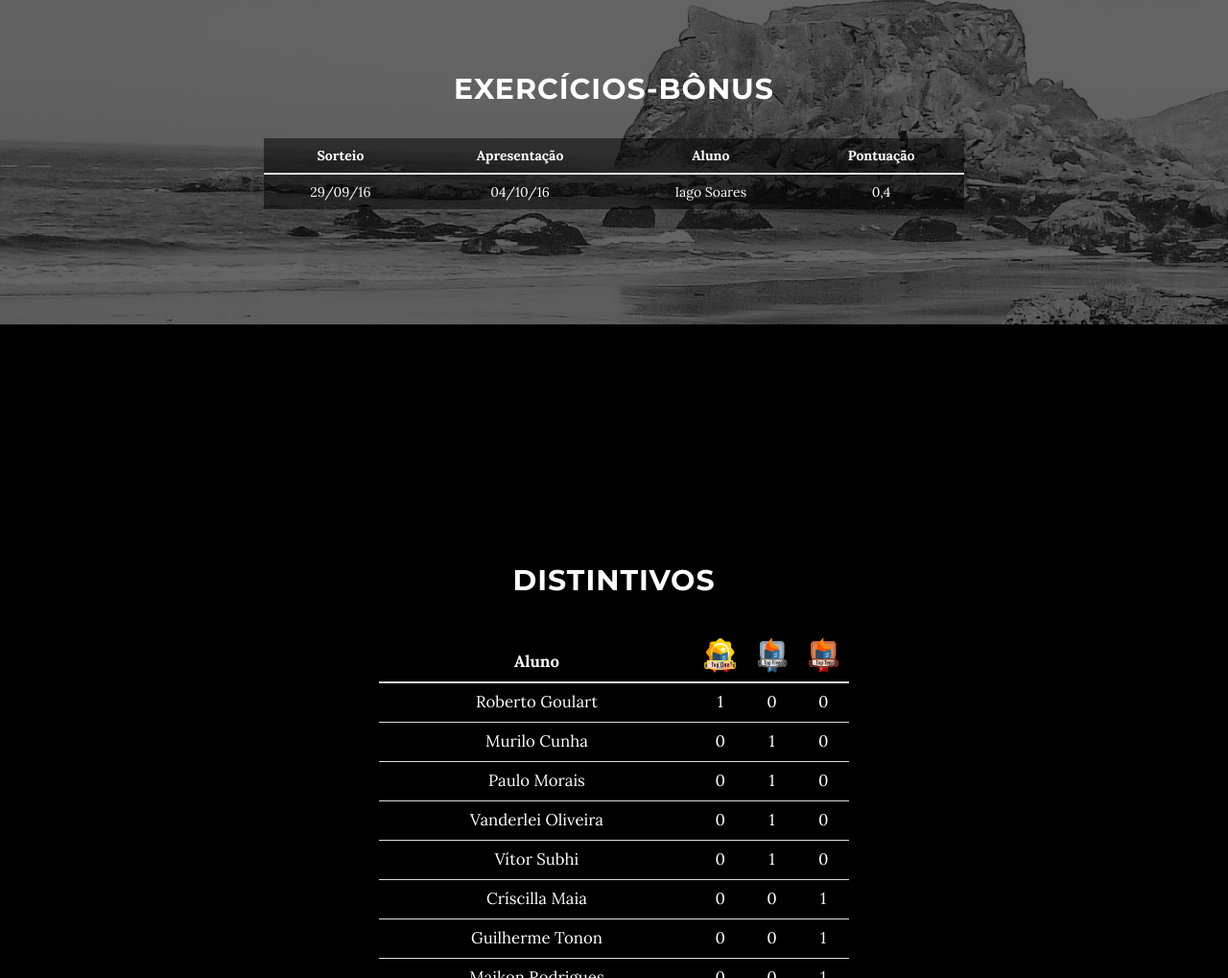
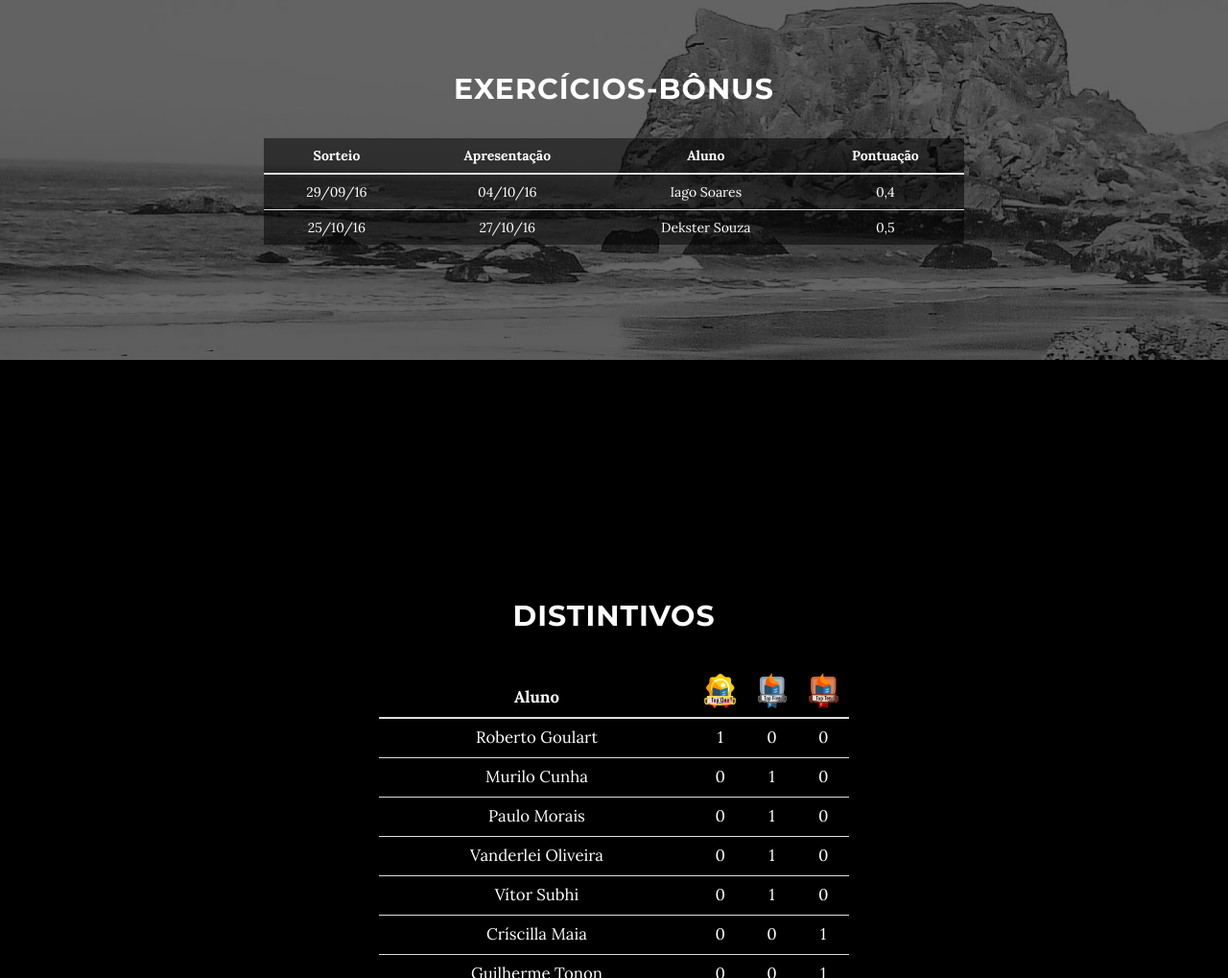
Before and after one commit to bispojr/fisica-cc, a website: page docs/index.html in a window 1280 px wide. Shown: the part 1484-2503 px from the top of the page at 96% size. Drawn offline with nearby package versions, Linux system fonts and the light colour scheme; some packages are replaced by stand-ins of ours.

Commit message:
Atualização do Bônus.

```diff
--- a/docs/index.html
+++ b/docs/index.html
@@ -138,6 +138,12 @@
                                 <td class="text-center">Iago Soares</td>
                                 <td class="text-center">0,4</td>
                             </tr>
+                            <tr>
+                                <td class="text-center">25/10/16</td>
+                                <td class="text-center">27/10/16</td>
+                                <td class="text-center">Dekster Souza</td>
+                                <td class="text-center">0,5</td>
+                            </tr>
                         </tbody>
                     </table>
                 </div>
```
